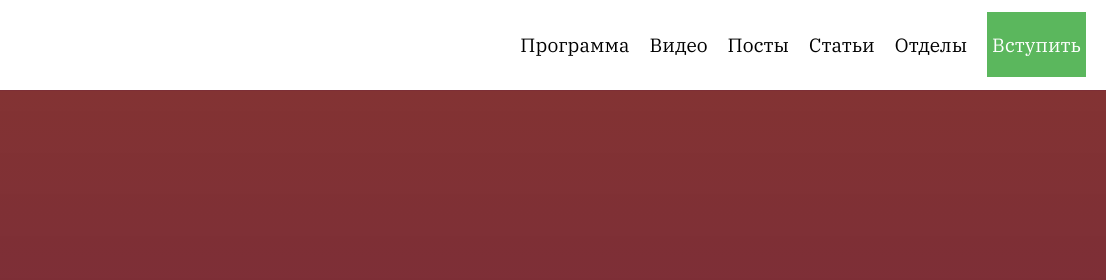
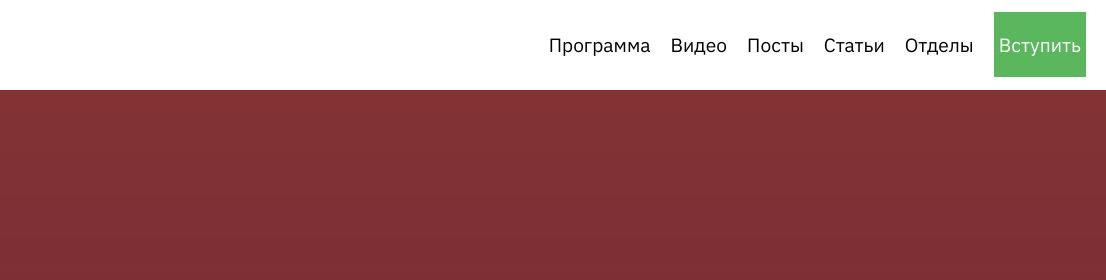
Before and after one commit to kptbru/kptbru.github.io, a plain HTML site: page index.html in a window 1280 px wide. Shown: the top 280 px of the page, 174-1280 px from the left. Drawn offline with Linux system fonts and the light colour scheme.

Commit message:
Шрифты - дополнение

```diff
--- a/css/styles.scss
+++ b/css/styles.scss
@@ -100,6 +100,7 @@ nav.navbar {
   }
 
   ul.menu {
+    font-family: 'IBM Plex Sans', sans-serif;
     max-width: 80%;
     list-style: none;
 
```
Also changed, not shown: css/styles.css, 1 other file.
